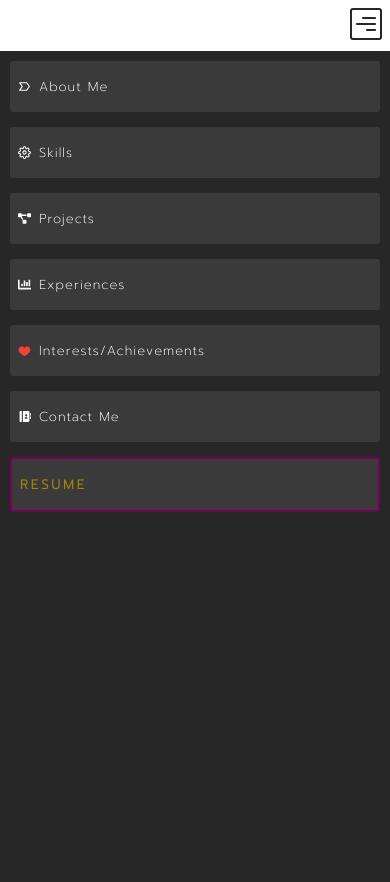
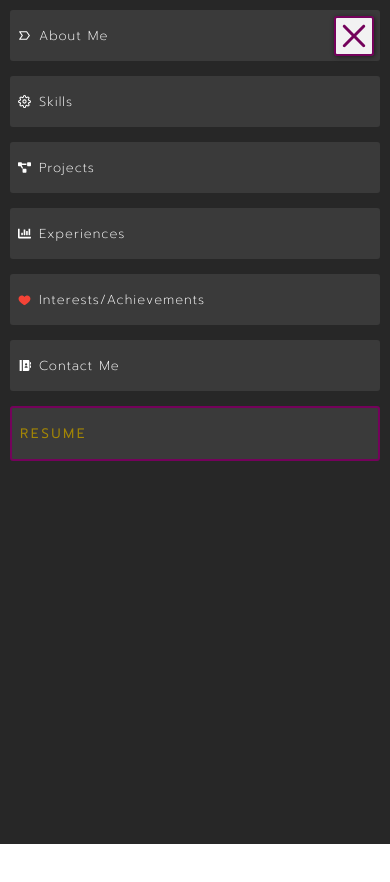
Before and after one commit to Deepak-Kumar-D/PORTFOLIO-2021, a React (Create React App) app: page / in a window 390 px wide. Both pictures are taken after a click on the icon 366 px from the left and 24 px from the top of the page. Shown: the top 882 px of the page. After the commit the page ends 844 px from the top, so only its background shows below. Built offline with nearby package versions, Linux system fonts and the light colour scheme.

Commit message:
menu icon changed & page header responsive, about page responsive

```diff
--- a/src/components/Navbar.js
+++ b/src/components/Navbar.js
@@ -4,7 +4,7 @@ import { FiSettings } from "react-icons/fi";
 import { FaProjectDiagram, FaChartBar } from "react-icons/fa";
 import { FcLike } from "react-icons/fc";
 import { RiContactsBookFill } from "react-icons/ri";
-import { CgMenuRight } from "react-icons/cg";
+import { CgMenu, CgClose } from "react-icons/cg";
 import "../css/Navbar.css";
 
 function Navbar() {
@@ -56,7 +56,11 @@ function Navbar() {
         </li>
       </ul>
 
-      <CgMenuRight className="menu" onClick={() => setMenu(!menu)} />
+      {menu ? (
+        <CgClose className="menu" onClick={() => setMenu(!menu)} />
+      ) : (
+        <CgMenu className="menu" onClick={() => setMenu(!menu)} />
+      )}
     </div>
   );
 }
--- a/src/css/AboutMe.css
+++ b/src/css/AboutMe.css
@@ -139,7 +139,7 @@
 
 @media screen and (max-width: 540px) {
   .about-container {
-    padding: 1rem;
+    padding: 1rem 1rem 0 1rem;
     align-items: flex-start;
   }
 
@@ -161,57 +161,10 @@
 
   .about-p {
     overflow-y: scroll;
-    height: 400px;
+    max-height: 50vh;
   }
 
   .about-p > p {
     padding: 0.5rem;
   }
 }
-
-@media screen and (max-height: 812px) {
-  .about-p {
-    overflow-y: scroll;
-    height: 420px;
-  }
-}
-
-@media screen and (max-height: 736px) {
-  .about-p {
-    height: 360px;
-  }
-}
-
-@media screen and (max-height: 720px) {
-  .about-p {
-    height: 320px;
-  }
-}
-
-@media screen and (max-height: 480px) {
-  .about-p {
-    height: 230px;
-  }
-}
-
-@media screen and (max-width: 375px) and (max-height: 667px) {
-  .about-p {
-    height: 300px;
-  }
-}
-
-@media screen and (max-width: 360px) and (max-height: 640px) {
-  .about-p {
-    height: 280px;
-  }
-}
-
-@media screen and (max-width: 320px) and (max-height: 568px) {
-  .about-container {
-    height: 92%;
-  }
-
-  .about-p {
-    height: 280px;
-  }
-}
--- a/src/css/App.css
+++ b/src/css/App.css
@@ -118,6 +118,7 @@ section {
 
 section > h1 {
   margin-top: 0.3rem;
+  padding: 1rem 0;
   color: #fff;
   display: flex;
   align-items: center;
@@ -160,16 +161,17 @@ section > h1 > hr {
 
 @media screen and (max-width: 768px) {
   .main {
-    top: 6vh;
-    height: calc(100vh - 6vh);
+    top: 0;
+    height: 100vh;
   }
 
   section {
-    height: calc(100vh - 6vh);
+    height: 100vh;
   }
 
   section > h1 {
     font-size: medium;
+    margin-top: 0;
   }
 
   section > h1 > hr {
@@ -195,23 +197,7 @@ section > h1 > hr {
   }
 }
 
-@media screen and (max-height: 812px) {
-  .main {
-    top: 6vh;
-    height: calc(100vh - 6vh);
-  }
-
-  section {
-    height: calc(100vh - 6vh);
-  }
-}
-
 @media screen and (max-height: 568px) {
-  .main {
-    top: 8vh;
-    height: calc(100vh - 8vh);
-  }
-
   section > h1 {
     font-size: 92%;
   }
--- a/src/css/Navbar.css
+++ b/src/css/Navbar.css
@@ -68,22 +68,36 @@
   .menu {
     display: block;
     position: absolute;
-    right: 0.5rem;
-    top: 0.5rem;
-    color: #272727;
+    right: 1rem;
+    top: 1rem;
+    color: #74025b;
     font-size: xx-large;
     cursor: pointer;
     z-index: 99;
-    border: 2px solid #272727;
+    background-color: #ffffffef;
+    border: 2px solid #74025b;
     border-radius: 3px;
-    width: 2rem;
-    padding: 0 2px;
+    height: 40px;
+    width: 40px;
+    box-shadow: 1px 1px 5px 0px #00000079;
+    animation: menuFade ease 0.5s;
+    animation-fill-mode: forwards;
+  }
+
+  @keyframes menuFade {
+    0% {
+      opacity: 0;
+      transform: scale(0);
+    }
+    100% {
+      opacity: 1;
+      transform: scale(1);
+    }
   }
 
   .navbar > ul {
     position: absolute;
     z-index: 10;
-    top: 6vh;
     gap: 15px;
     display: flex;
     flex-direction: column;
@@ -105,18 +119,12 @@
   .open {
     opacity: 1;
     left: 0;
-    transition: 0.2s ease-in-out;
+    transition: 0.4s ease-in-out;
   }
 
   .close {
     opacity: 0;
     left: -100rem;
-    transition: 0.2s ease-in-out;
+    transition: 0.5s ease-in-out;
   }
 }
-
-@media screen and (max-height: 568px) {
-  .navbar > ul {
-    top: 8vh;
-  }
-}
```
